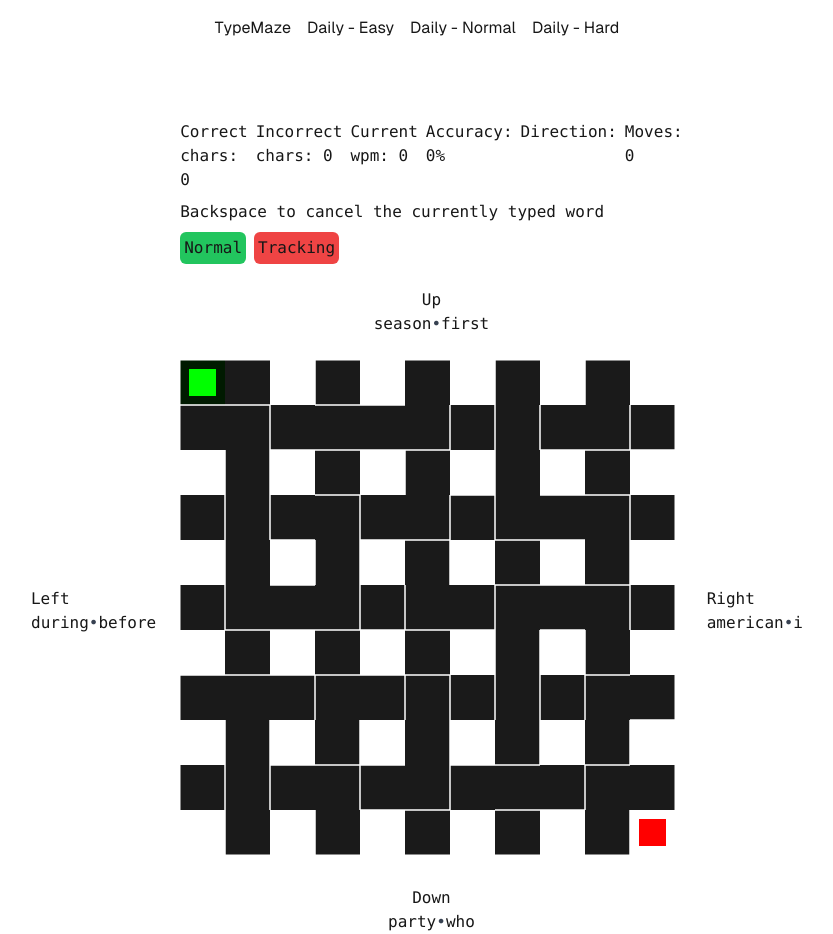
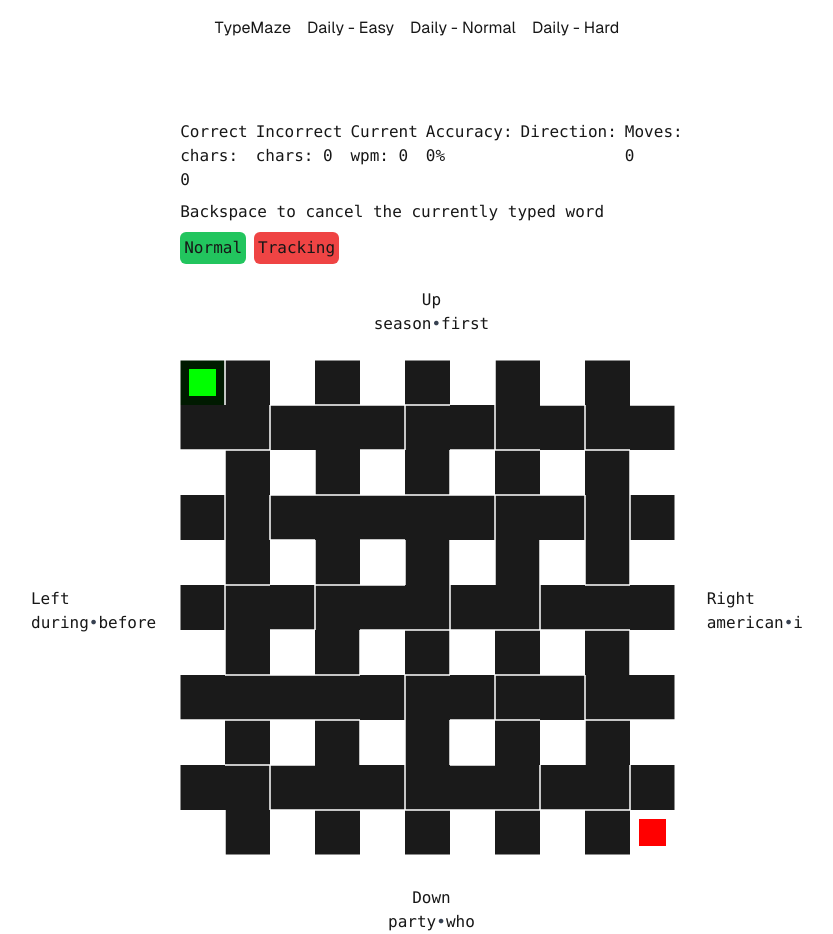
Before and after one commit to ThugRaven/type-maze, a Next.js app: page / in a window 1280 px wide. Shown: the whole page, without its empty margins (223-1056 px from the left). Built offline with nearby package versions, Linux system fonts and the light colour scheme.

Commit message:
feat: add daily seed

```diff
--- a/app/daily/easy/page.tsx
+++ b/app/daily/easy/page.tsx
@@ -2,9 +2,10 @@
 
 import MazeGenerator from '@/classes/MazeGenerator';
 import TypingController from '@/components/TypingController/TypingController';
+import { getDailySeed } from '@/utils/utils';
 import { useCallback, useEffect, useRef, useState } from 'react';
 
-const mazeGenerator = new MazeGenerator(5, 5);
+const mazeGenerator = new MazeGenerator(getDailySeed(), 5, 5);
 
 export default function Page() {
 	const [isGoalReached, setIsGoalReached] = useState(false);
--- a/app/daily/hard/page.tsx
+++ b/app/daily/hard/page.tsx
@@ -2,9 +2,10 @@
 
 import MazeGenerator from '@/classes/MazeGenerator';
 import TypingController from '@/components/TypingController/TypingController';
+import { getDailySeed } from '@/utils/utils';
 import { useCallback, useEffect, useRef, useState } from 'react';
 
-const mazeGenerator = new MazeGenerator(15, 15);
+const mazeGenerator = new MazeGenerator(getDailySeed(), 15, 15);
 
 export default function Page() {
 	const [isGoalReached, setIsGoalReached] = useState(false);
--- a/app/daily/normal/page.tsx
+++ b/app/daily/normal/page.tsx
@@ -2,9 +2,10 @@
 
 import MazeGenerator from '@/classes/MazeGenerator';
 import TypingController from '@/components/TypingController/TypingController';
+import { getDailySeed } from '@/utils/utils';
 import { useCallback, useEffect, useRef, useState } from 'react';
 
-const mazeGenerator = new MazeGenerator();
+const mazeGenerator = new MazeGenerator(getDailySeed());
 
 export default function Page() {
 	const [isGoalReached, setIsGoalReached] = useState(false);
--- a/classes/MazeGenerator.tsx
+++ b/classes/MazeGenerator.tsx
@@ -13,13 +13,14 @@ export default class MazeGenerator {
 	goal: Cell;
 	rng: PRNG;
 
-	constructor(cols = 11, rows = 11) {
+	constructor(seed = '', cols = 11, rows = 11) {
 		this.cols = cols;
 		this.rows = rows;
 		this.width = 40;
 		this.grid = [];
 		this.stack = [];
-		this.rng = seedrandom('h');
+		this.rng =
+			seed.length != 0 ? seedrandom(seed) : seedrandom(this.generateSeed());
 
 		for (let y = 0; y < this.rows; y++) {
 			for (let x = 0; x < this.cols; x++) {
@@ -41,6 +42,11 @@ export default class MazeGenerator {
 		this.grid[0].playerVisited = true;
 
 		console.log(this.grid);
+	}
+
+	generateSeed() {
+		const seed = Math.random().toString(36).slice(2, 7);
+		return seed;
 	}
 
 	updateSize(width: number, ctx: CanvasRenderingContext2D) {
--- a/utils/utils.ts
+++ b/utils/utils.ts
@@ -27,3 +27,10 @@ export const seededRandomInt = (
 	max = Math.floor(max);
 	return Math.floor(rng() * (max - min + 1) + min);
 };
+
+export const getDailySeed = () => {
+	const date = new Date();
+	return `${date.getUTCDate()}${
+		date.getUTCMonth() + 1
+	}${date.getUTCFullYear()}`;
+};
```
